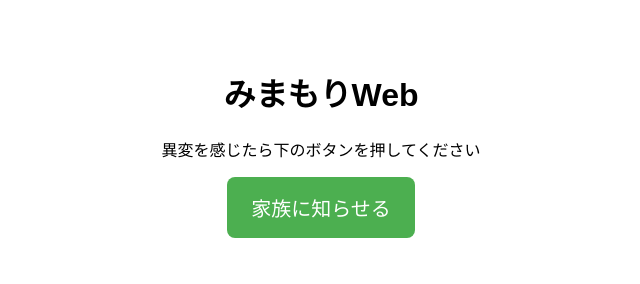
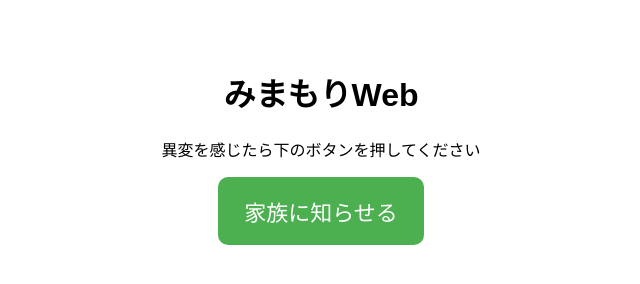
Before and after one commit to kamuibibi/mimamori-web, a plain HTML site: page index.html in a window 1280 px wide. Shown: the whole page, without its empty margins (319-959 px from the left). Drawn offline with Linux system fonts and the light colour scheme.

Commit message:
Modify button styles and implement LINE messaging
Updated button styles and changed button functionality to send a message via LINE.

```diff
--- a/index.html
+++ b/index.html
@@ -12,12 +12,12 @@
       padding: 40px;
     }
     button {
-      font-size: 20px;
-      padding: 16px 24px;
+      font-size: 22px;
+      padding: 18px 26px;
       background-color: #4CAF50;
       color: white;
       border: none;
-      border-radius: 8px;
+      border-radius: 10px;
     }
   </style>
 </head>
@@ -26,8 +26,17 @@
   <h1>みまもりWeb</h1>
   <p>異変を感じたら下のボタンを押してください</p>
 
-  <button onclick="alert('ボタンが押されました')">
+  <button onclick="sendLine()">
     家族に知らせる
   </button>
+
+  <script>
+    function sendLine() {
+      const message = encodeURIComponent(
+        "【みまもり通知】\n今、少し不安なことがありました。確認をお願いします。"
+      );
+      location.href = "https://line.me/R/msg/text/?" + message;
+    }
+  </script>
 </body>
 </html>
```
